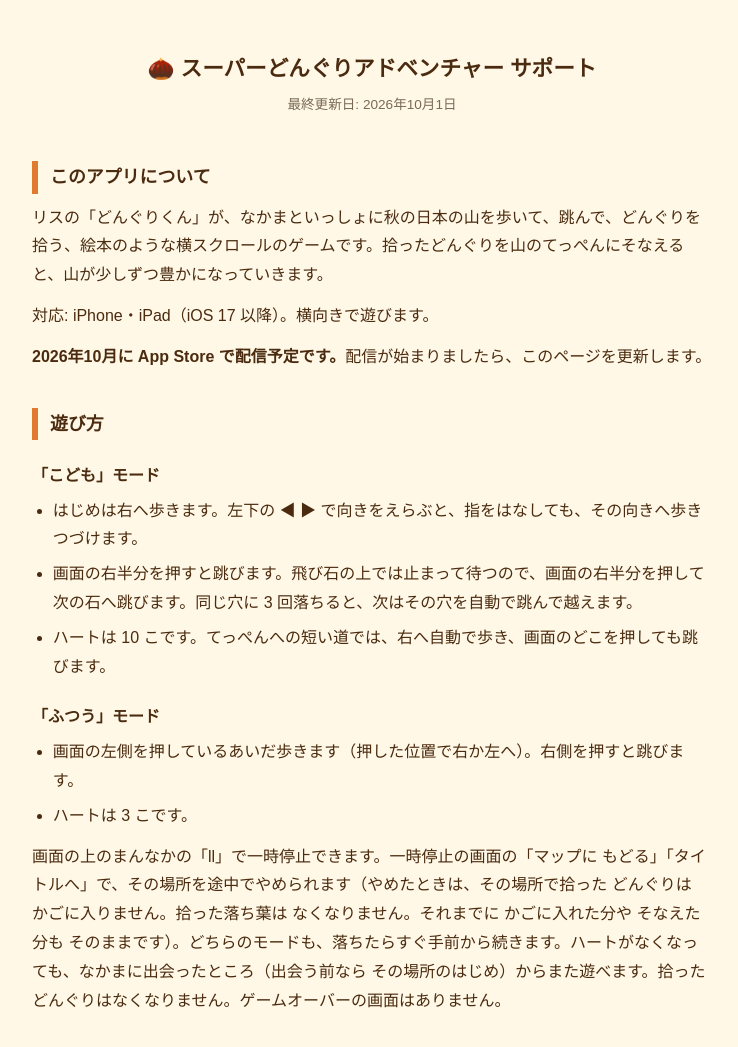
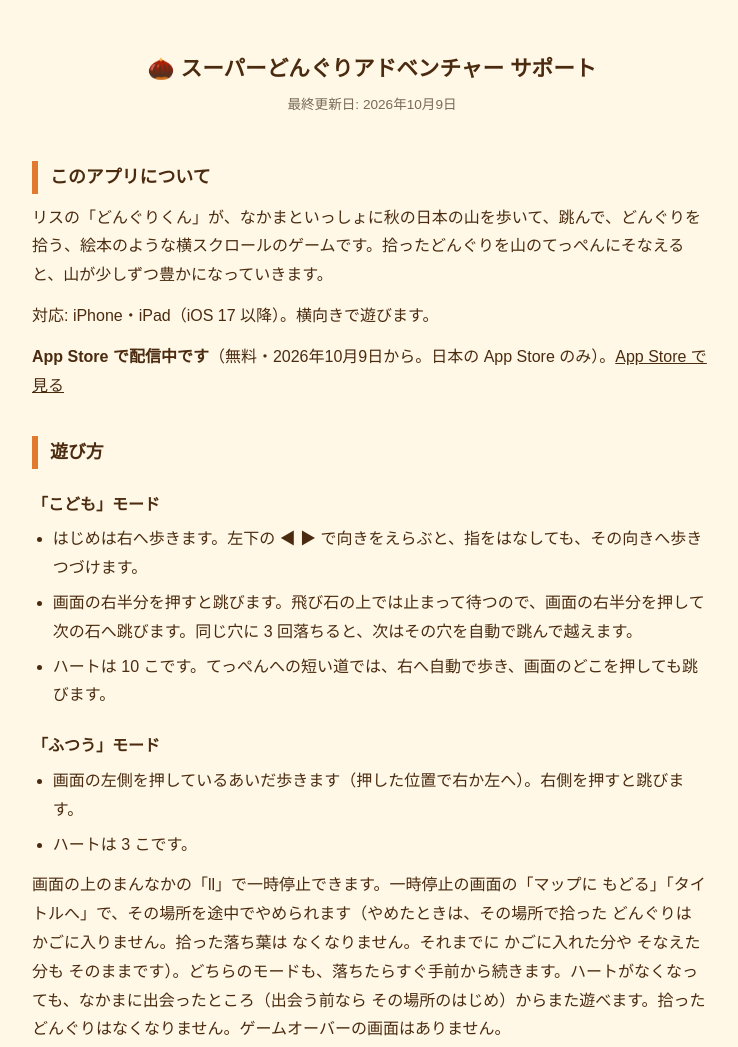
Before and after one commit to kentarokentaro/imohori-support, a plain HTML site: page index.html in a window 1280 px wide. Shown: the top 1047 px of the page, without its empty margins (268-1006 px from the left). Drawn offline with Linux system fonts and the light colour scheme; a web font is replaced by a local one.

Commit message:
配信中に更新（2026-10-09 公開・App Store へのリンク）

```diff
--- a/index.html
+++ b/index.html
@@ -31,13 +31,13 @@
 <main>
   <header>
     <h1>🌰 スーパーどんぐりアドベンチャー サポート</h1>
-    <p class="updated">最終更新日: 2026年10月1日</p>
+    <p class="updated">最終更新日: 2026年10月9日</p>
   </header>
 
   <h2>このアプリについて</h2>
   <p>リスの「どんぐりくん」が、なかまといっしょに秋の日本の山を歩いて、跳んで、どんぐりを拾う、絵本のような横スクロールのゲームです。拾ったどんぐりを山のてっぺんにそなえると、山が少しずつ豊かになっていきます。</p>
   <p>対応: iPhone・iPad（iOS 17 以降）。横向きで遊びます。</p>
-  <p><strong>2026年10月に App Store で配信予定です。</strong>配信が始まりましたら、このページを更新します。</p>
+  <p><strong>App Store で配信中です</strong>（無料・2026年10月9日から。日本の App Store のみ）。<a href="https://apps.apple.com/jp/app/id6813722476">App Store で見る</a></p>
 
   <h2>遊び方</h2>
   <h3>「こども」モード</h3>
```
